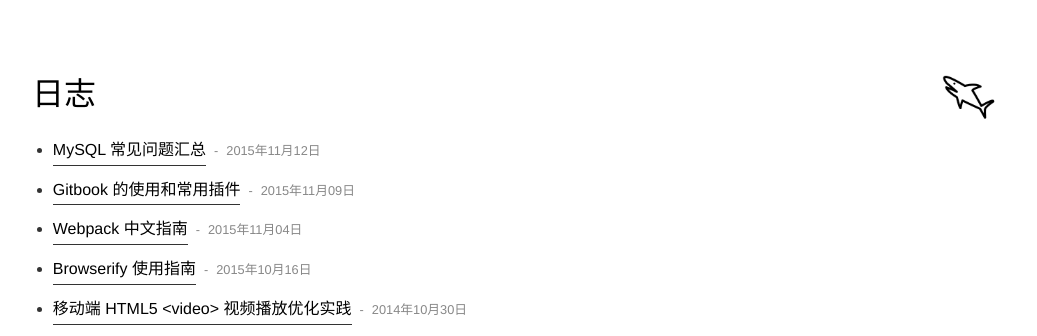
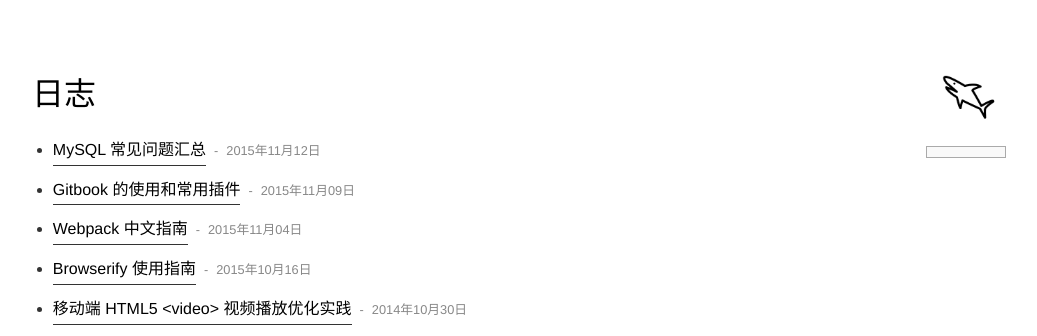
Before and after one commit to bigwhiteshark/bigwhiteshark.github.com, a Jekyll site: the page built from index.html, in a window 1280 px wide. Shown: the top 336 px of the page, without its empty margins (224-1261 px from the left). Built offline with Jekyll 4.4.1, drawn with Linux system fonts in a browser that asks for light colours; Markdown is read by kramdown in place of the engine named in the settings; comment, search, counter and statistics services are not loaded.

Commit message:
first commit

```diff
--- a/_includes/header.html
+++ b/_includes/header.html
@@ -5,4 +5,5 @@
     <li><a href="/">返回首页</a></li>
     {% endif %}
   </ul>
+  <div id="toc" class="toc"></div>
 </aside>
```
